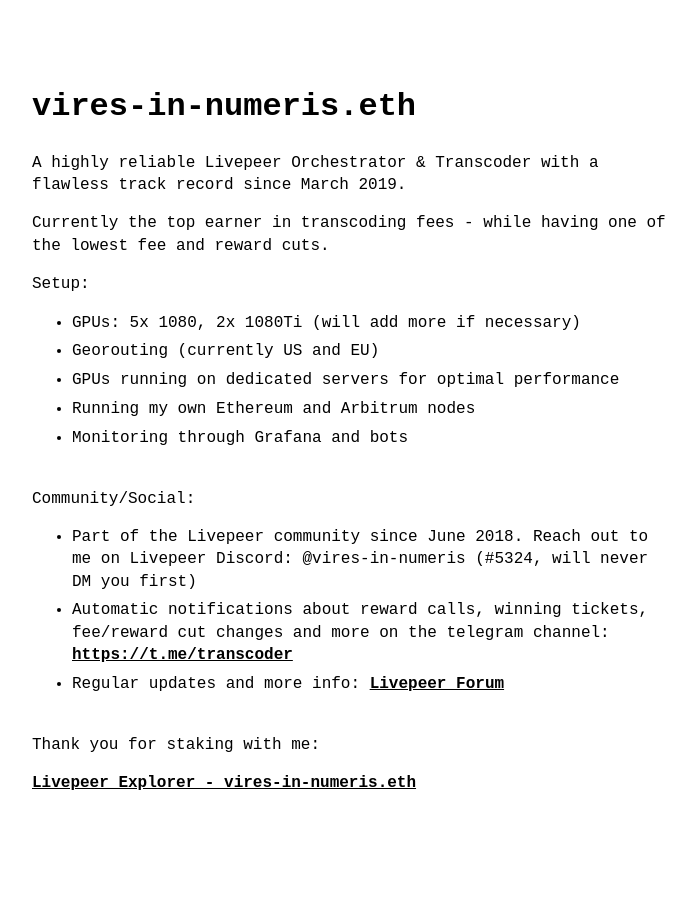
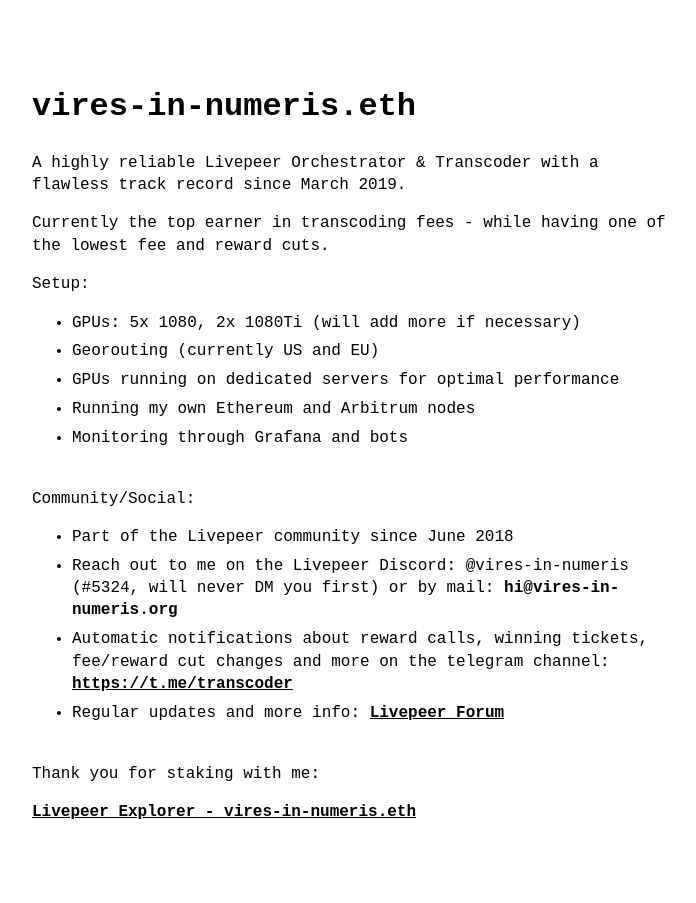
Before and after one commit to 0xVires/vires-in-numeris.github.io, a Jekyll site: the page built from index.md, in a window 1280 px wide. Shown: the whole page, without its empty margins (288-984 px from the left). Built offline with Jekyll 4.4.1, drawn with Linux system fonts in a browser that asks for light colours.

Commit message:
Update index.md

```diff
--- a/index.md
+++ b/index.md
@@ -12,9 +12,12 @@ Setup:
 - Monitoring through Grafana and bots
 
 <br>Community/Social:
-- Part of the Livepeer community since June 2018. Reach out to me on Livepeer Discord: @vires-in-numeris (#5324, will never DM you first)
+- Part of the Livepeer community since June 2018
+- Reach out to me on the Livepeer Discord: @vires-in-numeris (#5324, will never DM you first) or by mail: <a href="mailto:hi@decera.ch" style="color: black; font-weight: bold; text-decoration: none;">hi@vires-in-numeris.org</a>
 - Automatic notifications about reward calls, winning tickets, fee/reward cut changes and more on the telegram channel: <a href="https://t.me/transcoder" style="color: black; font-weight: bold; text-decoration: underline;">https://t.me/transcoder</a>
 - Regular updates and more info: <a href="https://forum.livepeer.org/t/transcoder-campaign-0x525-with-telegram-bot" style="color: black; font-weight: bold; text-decoration: underline;">Livepeer Forum</a><br>
+
+
 
 <br>Thank you for staking with me:
 
```
